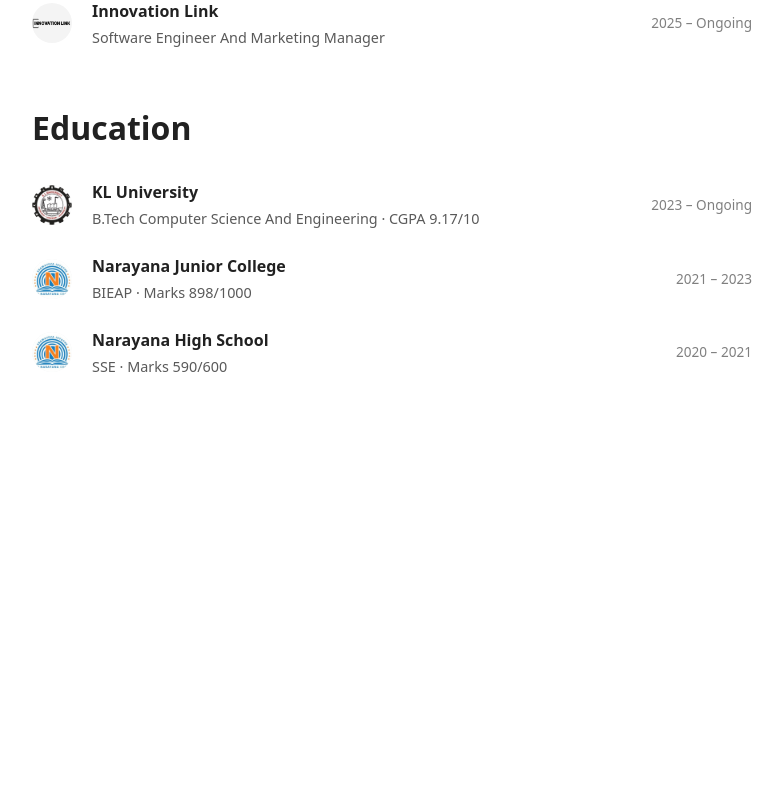
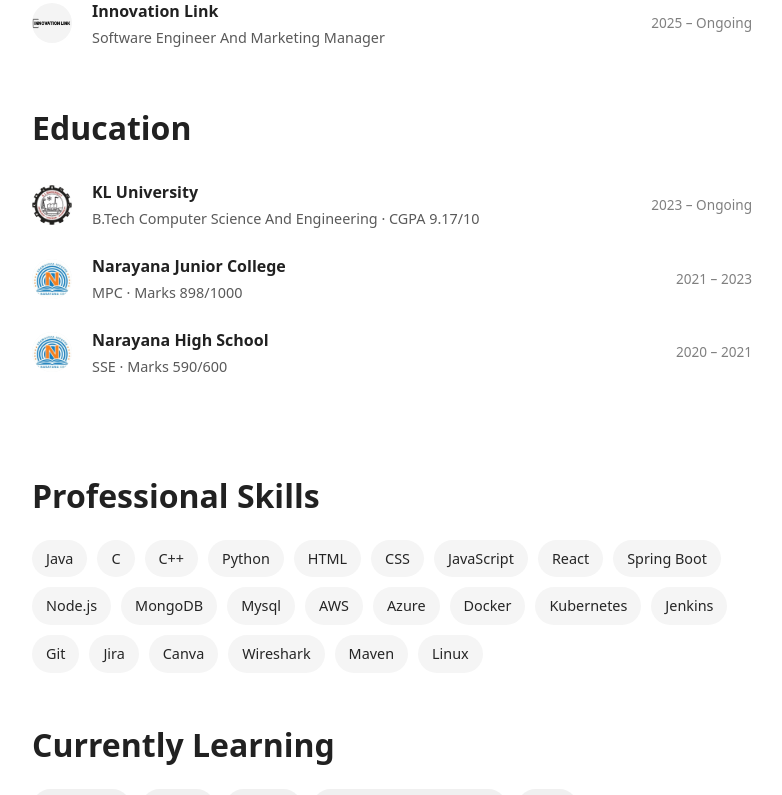
Before and after one commit to nagisheshero11/Nagiseishiro, a React (Vite) app in the folder client/: page / in a window 1280 px wide. Shown: the part 2000-2795 px from the top of the page, without its empty margins (248-1030 px from the left). Before the commit the page ends 2529 px from the top, so only its background shows below. Built offline with nearby package versions, Linux system fonts and the light colour scheme.

Commit message:
make some imp changes

```diff
--- /dev/null
+++ b/client/src/components/Skills.jsx
@@ -0,0 +1,41 @@
+import "./style/Skills.css";
+
+function Skills() {
+  const skills = [
+    "Java","C","C++","Python", "HTML", "CSS","JavaScript", "React",
+    "Spring Boot" , "Node.js", "MongoDB","Mysql", "AWS", "Azure", "Docker",
+    "Kubernetes", "Jenkins" ,"Git","Jira","Canva", "Wireshark" , "Maven", "Linux"
+  ];
+
+  const learning = [ "TypeScript", "Next.js" , "Solidity", "Blockchain Development","Swift"];
+
+
+  return (
+    <section className="skills">
+      <div className="skills-container">
+
+        <h2>Professional Skills</h2>
+        <div className="skills-list">
+          {skills.map((skill, i) => (
+            <span className="skill-pill" key={i}>
+              {skill}
+            </span>
+          ))}
+        </div>
+
+        <h2 className="skills-sub">Currently Learning</h2>
+        <div className="skills-list">
+          {learning.map((item, i) => (
+            <span className="skill-pill muted" key={i}>
+              {item}
+            </span>
+          ))}
+        </div>
+
+
+      </div>
+    </section>
+  );
+}
+
+export default Skills;
--- a/client/src/components/W_E.jsx
+++ b/client/src/components/W_E.jsx
@@ -44,7 +44,7 @@
 
             <div className="we-info">
               <h3>Narayana Junior College</h3>
-              <p>BIEAP · Marks 898/1000</p>
+              <p>MPC · Marks 898/1000</p>
             </div>
 
             <span className="we-time">2021 – 2023</span>
--- /dev/null
+++ b/client/src/components/style/Skills.css
@@ -0,0 +1,51 @@
+.skills {
+  padding: 0px 0 96px;
+}
+
+.skills-container {
+  max-width: 720px;
+  margin: 0 auto;
+  padding: 0 32px;
+}
+
+/* Headings */
+
+.skills-container h2 {
+  font-size: 2rem;
+  font-weight: 600;
+  margin-bottom: 20px;
+}
+
+.skills-sub {
+  margin-top: 48px;
+}
+
+/* Pills layout */
+
+.skills-list {
+  display: flex;
+  flex-wrap: wrap;
+  gap: 10px;
+}
+
+/* Pill style */
+
+.skill-pill {
+  padding: 8px 14px;
+  border-radius: 999px;
+
+  font-size: 0.9rem;
+  font-weight: 500;
+
+  background: #f5f5f5;
+  color: rgba(0, 0, 0, 0.85);
+
+  white-space: nowrap;
+}
+
+/* Slightly muted pills */
+
+.skill-pill.muted {
+  background: #f0f0f0;
+  color: rgba(0, 0, 0, 0.65);
+}
--- a/client/src/components/style/W_E.css
+++ b/client/src/components/style/W_E.css
@@ -1,5 +1,5 @@
 .we {
-  padding: 72px 0 96px;
+  padding: 72px 0 12px;
 }
 
 /* main container – same rhythm as About */
--- a/client/src/pages/Home.jsx
+++ b/client/src/pages/Home.jsx
@@ -2,6 +2,7 @@
 import About from '../components/About';
 import LifeLately from '../components/LifeLately';
 import W_E from '../components/W_E'
+import Skills from  '../components/Skills';
 
 function Home(){
     return(
@@ -10,6 +11,7 @@
             <About />
             <LifeLately />
             <W_E />
+            <Skills />
         </>
     )
 }
```
